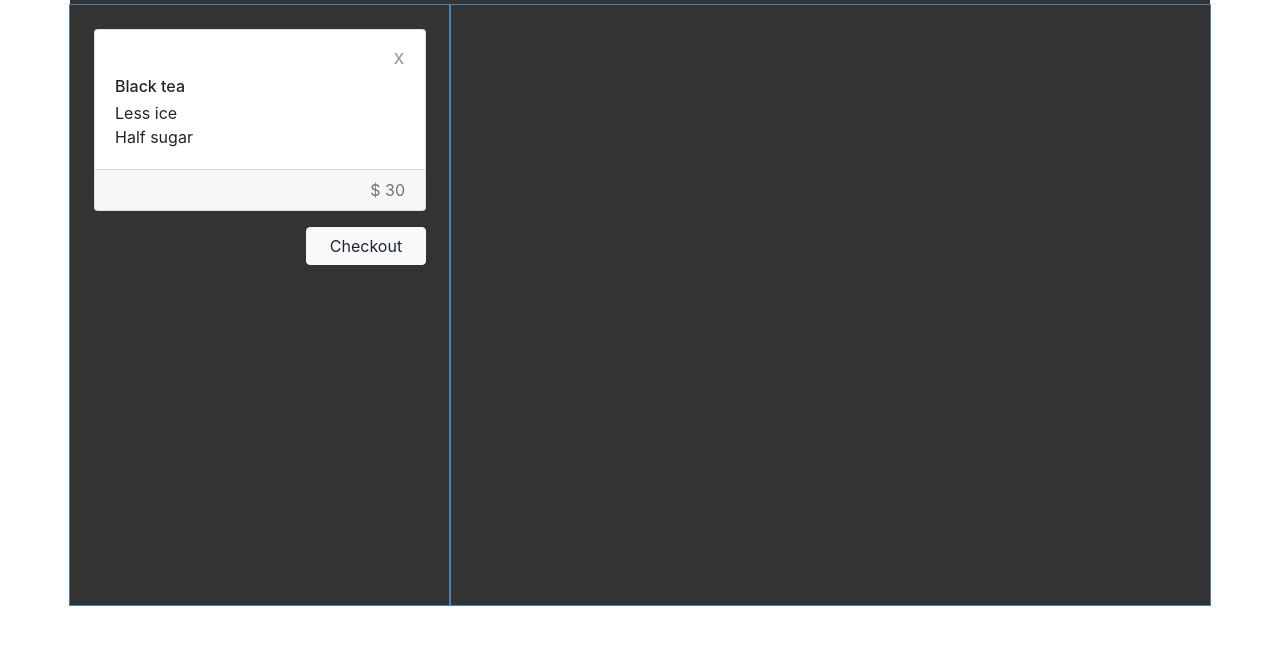
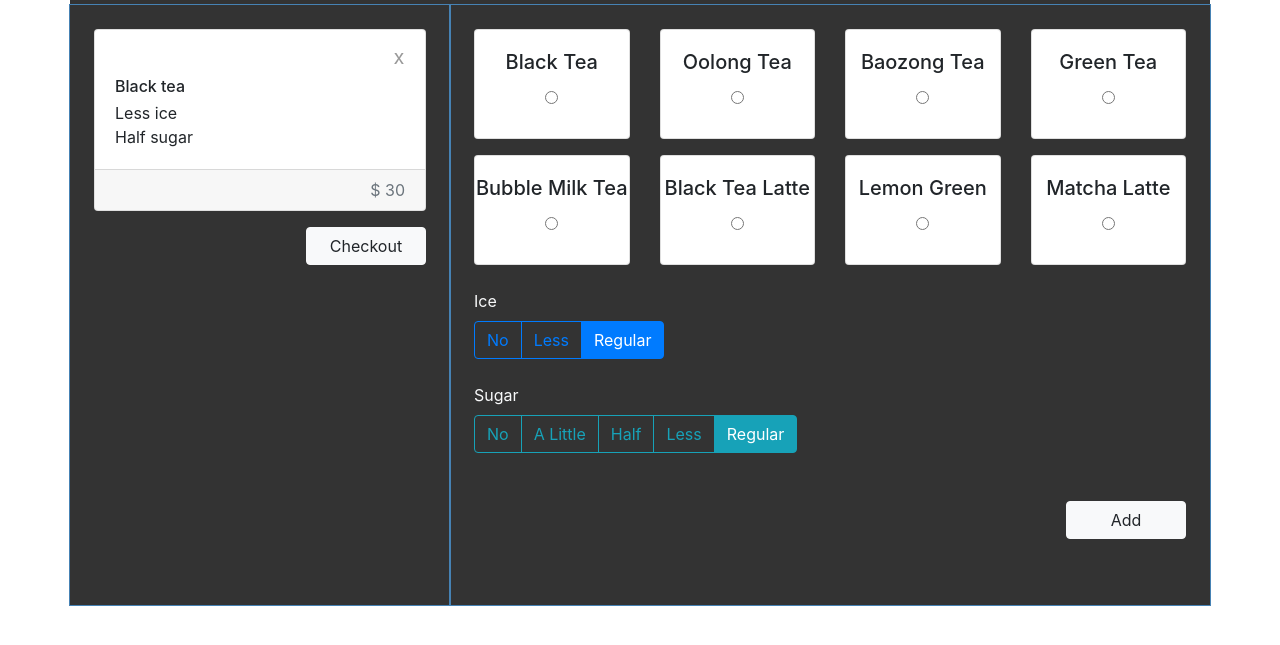
Before and after one commit to Emily81926/bevarage-order-machine, a plain HTML site: page index.html in a window 1280 px wide. Shown: the part 65-710 px from the top of the page. Drawn offline with nearby package versions, Linux system fonts and the light colour scheme.

Commit message:
Set layout and UI of drink order area

```diff
--- a/index.html
+++ b/index.html
@@ -22,7 +22,7 @@
         <div class="card mb-3">
           <div class="card-body pt-3 pr-3">
             <div class="text-right">
-              <span data-alpha-post="delete-drink">x</span>
+              <span data-alpha-pos="delete-drink">x</span>
             </div>
             <h6 class="card-title mb-1">Black tea</h6>
             <div class="card-text">Less ice</div>
@@ -36,10 +36,107 @@
         </div>
 
         <div class="text-right">
-          <button class="btn btn-light" style="min-width: 120px;" data-alpha-post="checkout">Checkout</button>
+          <button class="btn btn-light" style="min-width: 120px;" data-alpha-pos="checkout">Checkout</button>
         </div>
       </div>
-      <div class="col-md-8"></div>
+
+      <div class="col-md-8 p-4">
+        <section class="menu mb-4">
+          <div class="card-deck mb-3">
+            <div class="card text-center">
+              <label class="card-body px-2">
+                <h5 class="card-title">Black Tea</h5>
+                <input type="radio" name="drink" value="Black Tea">
+              </label>
+            </div>
+            <div class="card text-center">
+              <label class="card-body px-2">
+                <h5 class="card-title">Oolong Tea</h5>
+                <input type="radio" name="drink" value="Black Tea">
+              </label>
+            </div>
+            <div class="card text-center">
+              <label class="card-body px-2">
+                <h5 class="card-title">Baozong Tea</h5>
+                <input type="radio" name="drink" value="Black Tea">
+              </label>
+            </div>
+            <div class="card text-center">
+              <label class="card-body px-2">
+                <h5 class="card-title">Green Tea</h5>
+                <input type="radio" name="drink" value="Black Tea">
+              </label>
+            </div>
+          </div>
+
+          <div class="card-deck">
+            <div class="card text-center">
+              <label class="card-body px-0">
+                <h5 class="card-title">Bubble Milk Tea</h5>
+                <input type="radio" name="drink" value="Black Tea">
+              </label>
+            </div>
+            <div class="card text-center">
+              <label class="card-body px-1">
+                <h5 class="card-title">Black Tea Latte</h5>
+                <input type="radio" name="drink" value="Black Tea">
+              </label>
+            </div>
+            <div class="card text-center">
+              <label class="card-body px-2">
+                <h5 class="card-title">Lemon Green</h5>
+                <input type="radio" name="drink" value="Black Tea">
+              </label>
+            </div>
+            <div class="card text-center">
+              <label class="card-body px-2">
+                <h5 class="card-title">Matcha Latte</h5>
+                <input type="radio" name="drink" value="Black Tea">
+              </label>
+            </div>
+          </div>
+        </section>
+
+        <section class="ice mb-4">
+          <label class="d-block text-light">Ice</label>
+          <div class="btn-group btn-group-toggle" data-toggle="buttons">
+            <label class="btn btn-outline-primary">
+              <input type="radio" name="ice" value="No Ice">No
+            </label>
+            <label class="btn btn-outline-primary">
+              <input type="radio" name="ice" value="Less Ice">Less
+            </label>
+            <label class="btn btn-outline-primary active">
+              <input type="radio" name="ice" value="Regular Ice" checked>Regular
+            </label>
+          </div>
+        </section>
+
+        <section class="sugar mb-5">
+          <label class="d-block text-light">Sugar</label>
+          <div class="btn-group btn-group-toggle" data-toggle="buttons">
+            <label class="btn btn-outline-info">
+              <input type="radio" name="sugar" value="No Sugar">No
+            </label>
+            <label class="btn btn-outline-info">
+              <input type="radio" name="sugar" value="A Little Sugar">A Little
+            </label>
+            <label class="btn btn-outline-info">
+              <input type="radio" name="sugar" value="Half Sugar">Half
+            </label>
+            <label class="btn btn-outline-info">
+              <input type="radio" name="sugar" value="Less Sugar">Less
+            </label>
+            <label class="btn btn-outline-info active">
+              <input type="radio" name="sugar" value="Regular Sugar" checked="checked">Regular
+            </label>
+          </div>
+        </section>
+
+        <div class="text-right">
+          <div class="btn btn-light" style="min-width: 120px;" data-alpha-pos="add-drink">Add</div>
+        </div>
+      </div>
     </div>
   </div>
 
--- a/main.css
+++ b/main.css
@@ -3,7 +3,7 @@
   min-height: 600px;
 }
 
-[data-alpha-post="delete-drink"]{
+[data-alpha-pos="delete-drink"]{
   display: inline-block;
   text-align: center;
   color: #999;
@@ -21,3 +21,11 @@
 .container{
   background-color: rgba(0, 0,0, 0.8);
 }
+
+.menu .card-body{
+  cursor: pointer;
+}
+
+.menu .card:hover{
+box-shadow: 0px 0px 10px 1px rgba(255, 255, 255, 0.8);
+}
```
